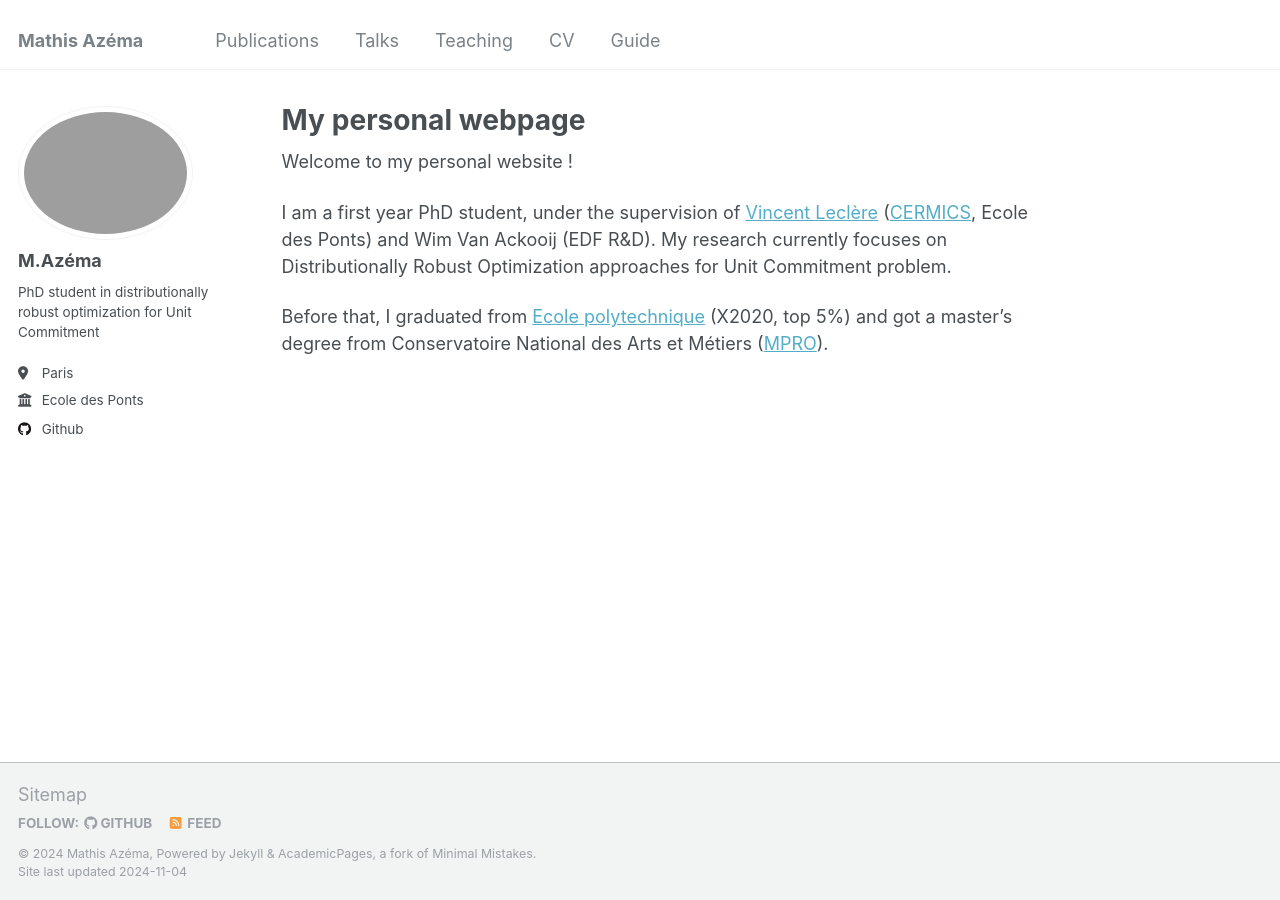
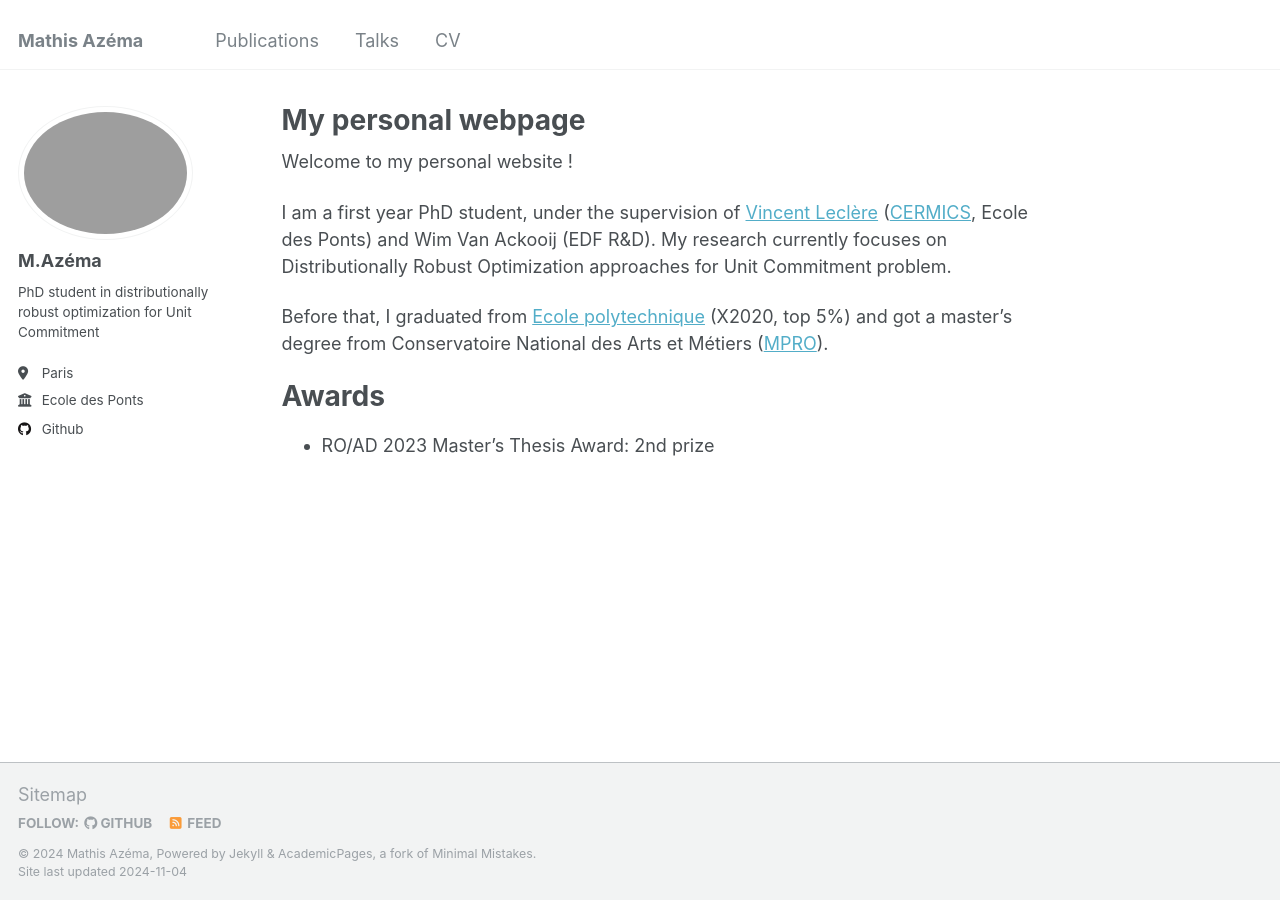
Before and after one commit to MathisAzema/mathisazema.github.io, a Jekyll site: the page built from _pages/about.md, in a window 1280 px wide. Built offline with Jekyll 4.4.1, drawn with Linux system fonts in a browser that asks for light colours.

Commit message:
navigation modif

```diff
--- a/_data/navigation.yml
+++ b/_data/navigation.yml
@@ -11,11 +11,5 @@ main:
   - title: "Talks"
     url: /talks/
 
-  - title: "Teaching"
-    url: /teaching/
-
   - title: "CV"
     url: /cv/
-
-  - title: "Guide"
-    url: /markdown/
--- a/_pages/about.md
+++ b/_pages/about.md
@@ -13,3 +13,7 @@ Welcome to my personal website !
 I am a first year PhD student, under the supervision of [Vincent Leclère](https://leclere.github.io/) ([CERMICS](https://cermics-lab.enpc.fr/), Ecole des Ponts) and Wim Van Ackooij (EDF R&D). My research currently focuses on Distributionally Robust Optimization approaches for Unit Commitment problem.
 
 Before that, I graduated from [Ecole polytechnique](https://www.polytechnique.edu/) (X2020, top 5%) and got a master's degree from Conservatoire National des Arts et Métiers ([MPRO](https://uma.ensta-paris.fr/mpro/)).
+
+# Awards
+
+* RO/AD 2023 Master's Thesis Award: 2nd prize
```
